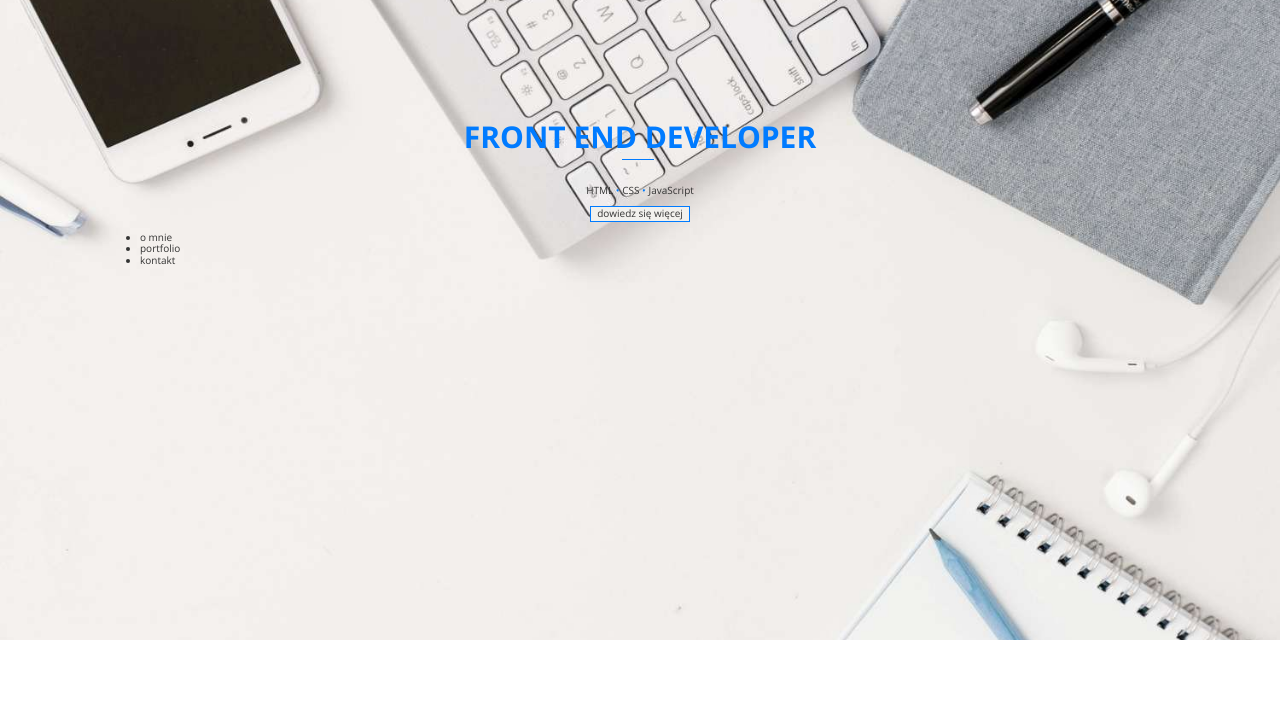
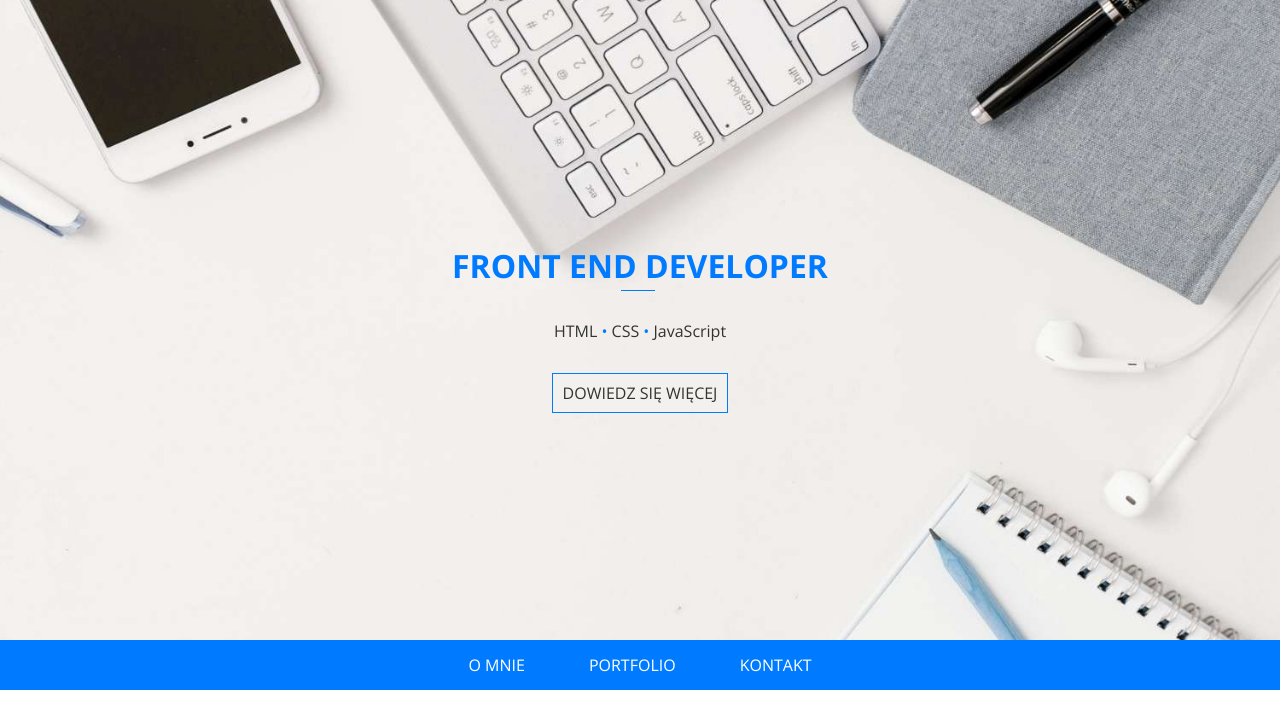
Before and after one commit to DawidGaleziewski/akademia108-portfolio_1, a plain HTML site: page index.html in a window 1280 px wide. Drawn offline with nearby package versions, Linux system fonts and the light colour scheme.

Commit message:
finished header

```diff
--- a/css/style.css
+++ b/css/style.css
@@ -10,6 +10,11 @@ html {
 body {
     font-family: 'Open Sans', sans-serif;
 }
+
+ul, li, ol {
+    padding: 0;
+    margin: 0;
+}
 /* GENERAL STYLES - END */
 
 
@@ -18,16 +23,15 @@ body {
 
 /* HEADER STYLES - START */
 .main-header {
-
+    position: relative;
     background: url("../img/header.jpg");
     background-position: top;
     background-repeat: no-repeat;
     background-size: cover;
     background-position: 50% 50%;
-
-    padding: 10rem;
     color: #333;
     height: 80vh;
+
 }
 
 .main-header__introduction {
@@ -36,14 +40,14 @@ body {
     flex-direction: column;
     align-items: center;
     justify-content: center;
+    height: 100%;
 }
-/* HEADER STYLES - END */
 
 .main-header__introduction > .main-header__title {
     position: relative;
     text-transform: uppercase;
     color: #007bff;
-    font-size: 3rem;
+    font-size: 3.2rem;
 }
 
 .main-header__introduction > .main-header__title:after{
@@ -57,6 +61,11 @@ body {
     left: 45%;
 }
 
+.main-header__stack-list {
+    font-size: 1.6rem;
+    margin-top: 1.6rem;
+}
+
 .main-header__stack-list > .bullet {
     color: #007bff;
 }
@@ -65,4 +74,36 @@ body {
     border: 1px solid #007bff;
     background-color: #f2f1ed;
     color: #333;
+    text-transform: uppercase;
+    font-size: 1.6rem;
+    padding: 1rem;
+    margin-top: 1.6rem;
+
 }
+
+.main-nav {
+    position: absolute;
+    background-color: #007bff;
+    width: 100vw;
+}
+
+.main-nav__list {
+    display: flex;
+    justify-content: center;
+
+}
+
+.main-nav__list > .list-item {
+    margin: 1.6rem 3.2rem;
+    list-style: none;
+    text-transform: uppercase;
+    font-size: 1.6rem;
+}
+
+.main-nav__list > .list-item > a {
+    color: #fff;
+    text-decoration: none;
+}
+
+
+/* HEADER STYLES - END */
--- a/index.html
+++ b/index.html
@@ -40,9 +40,15 @@
 
       <nav class="main-nav">
         <ul class="main-nav__list">
-          <li class="list-item">o mnie</li>
-          <li class="list-item">portfolio</li>
-          <li class="list-item">kontakt</li>
+          <li class="list-item">
+              <a href="#">o mnie</a>
+          </li>
+          <li class="list-item">
+              <a href="">portfolio</a>
+          </li>
+          <li class="list-item">
+              <a href="">kontakt</a>
+          </li>
         </ul>
       </nav>
 
```
